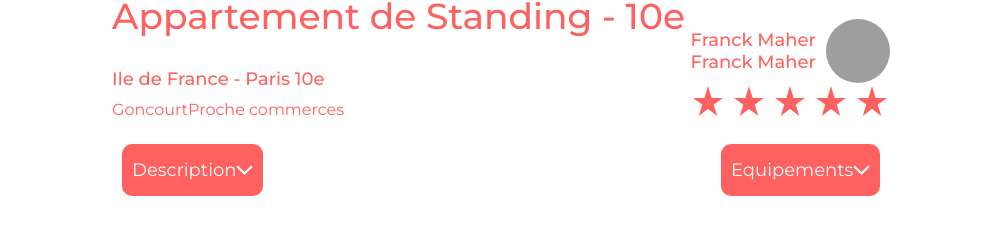
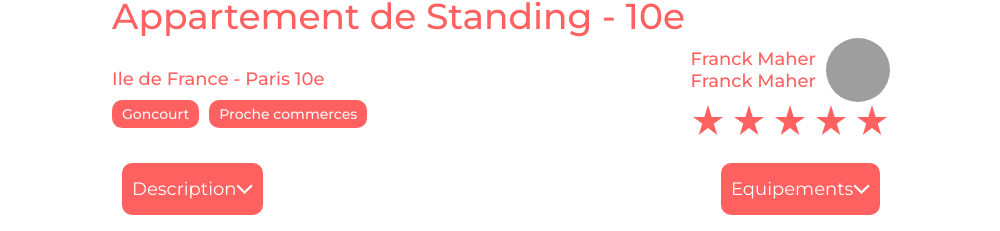
Before and after one commit to aminovitch-web/kasa, a React (Create React App) app: page /apartment/0979876d in a window 1280 px wide. Shown: the part 569-800 px from the top of the page, without its empty margins (139-1139 px from the left). Built offline with nearby package versions, Linux system fonts and the light colour scheme; grey boxes are pictures that could not be loaded.

Commit message:
apartment tags completed

```diff
--- a/src/components/Banner/_banner.scss
+++ b/src/components/Banner/_banner.scss
@@ -8,7 +8,7 @@
     max-width: 1240px;
     width: 100%;
     object-fit: cover;
-    filter: brightness(60%);
+
     border-radius: 25px;
 
 
@@ -36,5 +36,6 @@
         width: 100%;
         height: 223px;
         border-radius: 25px;
+        filter: brightness(60%);
     }
   }
--- a/src/components/Review/Review.js
+++ b/src/components/Review/Review.js
@@ -3,7 +3,7 @@ import greystar from "../../assets/greyStar.png";
 
 import "./_review.scss";
 
-function Rate(props) {
+export default function Review(props) {
   const rating = props.rating;
   const stars = [1, 2, 3, 4, 5];
   return (
@@ -29,5 +29,3 @@ function Rate(props) {
     </div>
   );
 }
-
-export default Rate;
--- a/src/components/Slider/Slider.js
+++ b/src/components/Slider/Slider.js
@@ -8,11 +8,11 @@ import arrowLeft from "../../assets/arrowLeft.png";
 import arrowRight from "../../assets/arrowRight.png";
 
 
-export default function Slider({ props }) {
+export default function Slider({ pictures }) {
 
   const [current, updateCurrent] = useState(0);
 
-  const length = props.length;
+  const length = pictures.length;
 
 
   const nextSlide = () => {
@@ -25,7 +25,7 @@ export default function Slider({ props }) {
 
   return (
     <div className="slider">
-      {props.map((picture, index) => {
+      {pictures.map((picture, index) => {
         return (
 
           <div
--- a/src/pages/Apartment/Apartment.js
+++ b/src/pages/Apartment/Apartment.js
@@ -21,7 +21,7 @@ export default function Apartment() {
       apartment ? (
 
     <section className="apartment">
-      <Slider props={apartment.pictures} />
+      <Slider pictures={apartment.pictures} />
       <div className="apartment__content">
         <div className="apartment__informations">
           <h1 className="apartment__title">{apartment.title}</h1>
--- a/src/pages/Apartment/_apartment.scss
+++ b/src/pages/Apartment/_apartment.scss
@@ -1,4 +1,28 @@
 @import "../../sass/utils/variables.scss";
+.tag{
+   background: $primary-color;
+  border-radius: 10px;
+  color: $secondary-color;
+  padding: 5px 10px;
+  margin-right: 10px;
+  margin-bottom: 10px;
+  min-width: 68px;
+  text-align: center;
+
+  &__text {
+    margin: 0;
+    font-size: 14px;
+    font-weight: 500;
+
+    @media (max-width: 992px) {
+      font-size: 12px;
+    }
+
+    @media (max-width: 768px) {
+      font-size: 10px;
+    }
+  }
+}
 
 .apartment {
   margin: 0 100px;
@@ -97,10 +121,14 @@
 
   &__dropdowns {
     display: flex;
-    justify-content:space-between;
+    justify-content: space-between;
+    max-width: 1023px;
+    width: 100%;
+    margin:auto;
+    align-items: center;
 
     @media (max-width: 768px) {
-     gap:10px;
+
     }
 
     @media (max-width: 992px) {
```
